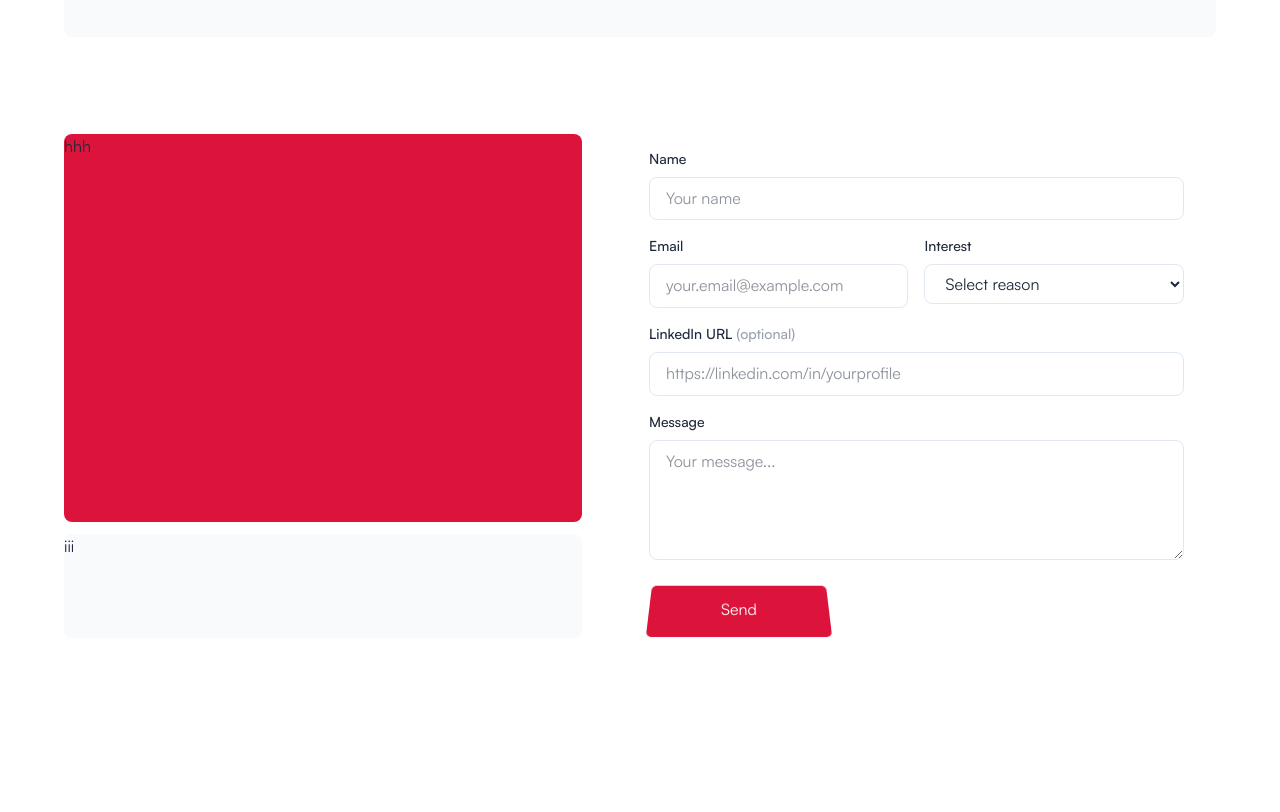
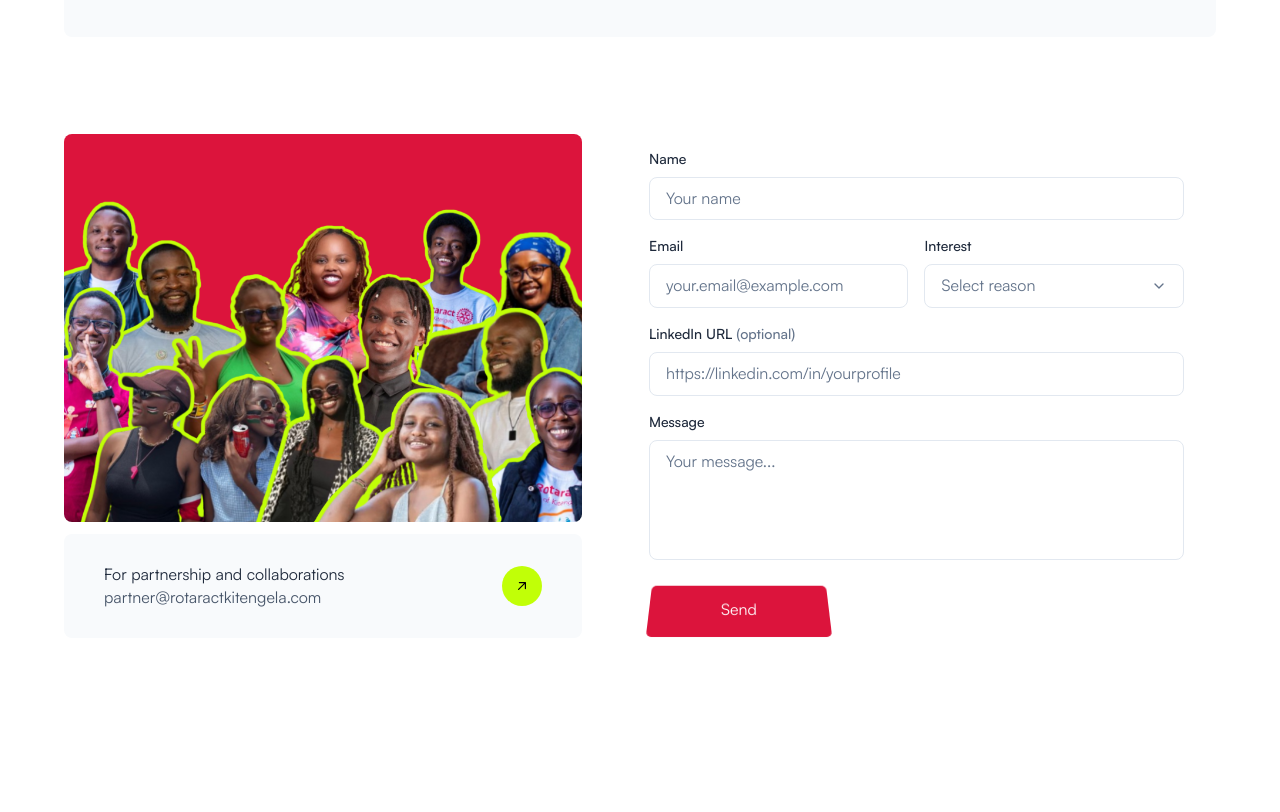
Before and after one commit to Darryl-Mbae/rac_kitengela, a React (Vite) app: page /contact in a window 1280 px wide. Shown: the part 420-1232 px from the top of the page. Built offline with nearby package versions, Linux system fonts and the light colour scheme.

Commit message:
Add contact page

```diff
--- /dev/null
+++ b/src/components/CustomSelect.tsx
@@ -0,0 +1,72 @@
+import { useState, useRef, useEffect } from 'react'
+import { ChevronDown } from 'lucide-react'
+
+interface Option {
+  value: string
+  label: string
+}
+
+interface CustomSelectProps {
+  options: Option[]
+  placeholder: string
+  value: string
+  onChange: (value: string) => void
+  className?: string
+}
+
+const CustomSelect = ({ options, placeholder, value, onChange, className = '' }: CustomSelectProps) => {
+  const [isOpen, setIsOpen] = useState(false)
+  const [selectedOption, setSelectedOption] = useState<Option | null>(
+    options.find(option => option.value === value) || null
+  )
+  const selectRef = useRef<HTMLDivElement>(null)
+
+  useEffect(() => {
+    const handleClickOutside = (event: MouseEvent) => {
+      if (selectRef.current && !selectRef.current.contains(event.target as Node)) {
+        setIsOpen(false)
+      }
+    }
+
+    document.addEventListener('mousedown', handleClickOutside)
+    return () => document.removeEventListener('mousedown', handleClickOutside)
+  }, [])
+
+  const handleSelect = (option: Option) => {
+    setSelectedOption(option)
+    onChange(option.value)
+    setIsOpen(false)
+  }
+
+  return (
+    <div className={`relative ${className}`} ref={selectRef}>
+      <div
+        className="w-full px-4 py-2 border border-default rounded-lg bg-primary cursor-pointer flex items-center justify-between transition-colors"
+        onClick={() => setIsOpen(!isOpen)}
+      >
+        <span className={selectedOption ? 'text-primary' : 'text-muted'}>
+          {selectedOption ? selectedOption.label : placeholder}
+        </span>
+        <ChevronDown
+          className={`w-4 h-4 text-muted transition-transform ${isOpen ? 'rotate-180' : ''}`}
+        />
+      </div>
+
+      {isOpen && (
+        <div className="absolute top-full left-0 right-0 mt-1 bg-primary border border-default rounded-lg shadow-md z-50 max-h-60 overflow-y-auto">
+          {options.map((option) => (
+            <div
+              key={option.value}
+              className="px-4 py-2 hover:bg-secondary cursor-pointer text-primary transition-colors"
+              onClick={() => handleSelect(option)}
+            >
+              {option.label}
+            </div>
+          ))}
+        </div>
+      )}
+    </div>
+  )
+}
+
+export default CustomSelect
--- a/src/index.css
+++ b/src/index.css
@@ -228,6 +228,27 @@ p {
   border-color: var(--border-hover);
 }
 
+/* Form Input Placeholder Styles */
+.placeholder-muted::placeholder {
+  color: var(--text-muted);
+  opacity: 1;
+}
+
+.placeholder-muted::-webkit-input-placeholder {
+  color: var(--text-muted);
+  opacity: 1;
+}
+
+.placeholder-muted::-moz-placeholder {
+  color: var(--text-muted);
+  opacity: 1;
+}
+
+.placeholder-muted:-ms-input-placeholder {
+  color: var(--text-muted);
+  opacity: 1;
+}
+
 @media screen and (max-width:800px) {
   h1 {
     font-size: 2rem;
--- a/src/pages/Contact.tsx
+++ b/src/pages/Contact.tsx
@@ -1,10 +1,22 @@
 import SEO from '../components/SEO'
+import CustomSelect from '../components/CustomSelect'
 import { Instagram } from "lucide-react"
 import { BsSubstack } from "react-icons/bs";
 import { FaWhatsapp } from "react-icons/fa";
 import { FaXTwitter } from "react-icons/fa6";
+import { useState } from 'react';
+import { HiMiniArrowUpRight } from 'react-icons/hi2';
 
 function Contact() {
+  const [selectedInterest, setSelectedInterest] = useState('')
+
+  const interestOptions = [
+    { value: 'join', label: 'Join Us' },
+    { value: 'testimonial', label: 'Testimonial' },
+    { value: 'feedback', label: 'Feedback' },
+    { value: 'general', label: 'General Inquiry' }
+  ]
+
   const socials = [
     { icon: Instagram, href: "#" },
     { icon: FaWhatsapp, href: "#" },
@@ -66,8 +78,19 @@ function Contact() {
 
         <div className="flex lg:flex-row lg:items-center flex-col-reverse w-full mx-auto pt-10">
           <div className='mt-10 lg:mt-0 flex flex-col gap-3 w-[90%] mx-auto aspect-square lg:w-[45%] h-full'>
-            <div className='w-full bg-cranberry rounded-lg h-[75%]'>hhh</div>
-            <div className='w-full bg-secondary rounded-lg h-[20%]'>iii</div>
+            <div className='w-full bg-cranberry rounded-lg h-[75%] flex items-center justify-between overflow-hidden'>
+              <img className="h-full w-full object-cover" src="/images/group.png" alt="" />
+            </div>
+            <div className='flex flex-row items-center w-full bg-secondary rounded-lg h-[25%] lg:h-[20%] text-sm lg:text-[16px] p-5 lg:p-10 justify-between'>
+              <div className='flex flex-col'>
+                <div className='text-primary'>For <span className='hidden lg:inline-flex'>partnership and </span> collaborations</div>
+                <div className='text-secondary'>partner@rotaractkitengela.com</div>
+              </div>
+              <div className='w-10 aspect-square rounded-full bg-lime text-black flex items-center justify-center'>
+                <HiMiniArrowUpRight />
+
+              </div>
+            </div>
           </div>
           <div className="w-full lg:w-[52%] lg:ml-[3%] rounded-lg p-8">
             <form className="space-y-4">
@@ -76,7 +99,7 @@ function Contact() {
                 <label className="block text-sm font-medium text-primary mb-2">Name</label>
                 <input
                   type="text"
-                  className="w-full px-4 py-2 border border-default rounded-lg focus:outline-none focus:ring-2 focus:ring-cranberry"
+                  className="w-full px-4 py-2 border border-default rounded-lg bg-primary text-primary placeholder-muted focus:outline-none focus:border-cranberry transition-colors"
                   placeholder="Your name"
                 />
               </div>
@@ -87,33 +110,30 @@ function Contact() {
                   <label className="block text-sm font-medium text-primary mb-2">Email</label>
                   <input
                     type="email"
-                    className="w-full px-4 py-2 border border-default rounded-lg focus:outline-none focus:ring-2 focus:ring-cranberry"
+                    className="w-full px-4 py-2 border border-default rounded-lg bg-primary text-primary placeholder-muted focus:outline-none focus:border-cranberry transition-colors"
                     placeholder="your.email@example.com"
                   />
                 </div>
 
                 <div className="flex-1">
                   <label className="block text-sm font-medium text-primary mb-2">Interest</label>
-                  <select
-                    className="w-full px-4 py-2 border border-default rounded-lg focus:outline-none focus:ring-2 focus:ring-cranberry"
-                  >
-                    <option value="">Select reason</option>
-                    <option value="join">Join</option>
-                    <option value="collaborate">Collaborate</option>
-                    <option value="feedback">Feedback</option>
-                    <option value="general">General Inquiry</option>
-                  </select>
+                  <CustomSelect
+                    options={interestOptions}
+                    placeholder="Select reason"
+                    value={selectedInterest}
+                    onChange={setSelectedInterest}
+                  />
                 </div>
               </div>
 
               {/* LinkedIn */}
               <div>
                 <label className="block text-sm font-medium text-primary mb-2">
-                  LinkedIn URL <span className="text-gray-400">(optional)</span>
+                  LinkedIn URL <span className="text-muted">(optional)</span>
                 </label>
                 <input
                   type="url"
-                  className="w-full px-4 py-2 border border-default rounded-lg focus:outline-none focus:ring-2 focus:ring-cranberry"
+                  className="w-full px-4 py-2 border border-default rounded-lg bg-primary text-primary placeholder-muted focus:outline-none focus:border-cranberry transition-colors"
                   placeholder="https://linkedin.com/in/yourprofile"
                 />
               </div>
@@ -123,7 +143,7 @@ function Contact() {
                 <label className="block text-sm font-medium text-primary mb-2">Message</label>
                 <textarea
                   rows={4}
-                  className="w-full px-4 py-2 border border-default rounded-lg focus:outline-none focus:ring-2 focus:ring-cranberry"
+                  className="w-full px-4 py-2 border border-default rounded-lg bg-primary text-primary placeholder-muted focus:outline-none focus:border-cranberry transition-colors resize-none"
                   placeholder="Your message..."
                 />
               </div>
```
Also changed, not shown: public/images/group.jpg (added), public/images/group.png (added), src/pages/Events.tsx (line endings or trailing spaces). Lines whose indentation alone changed are shown as unchanged.
